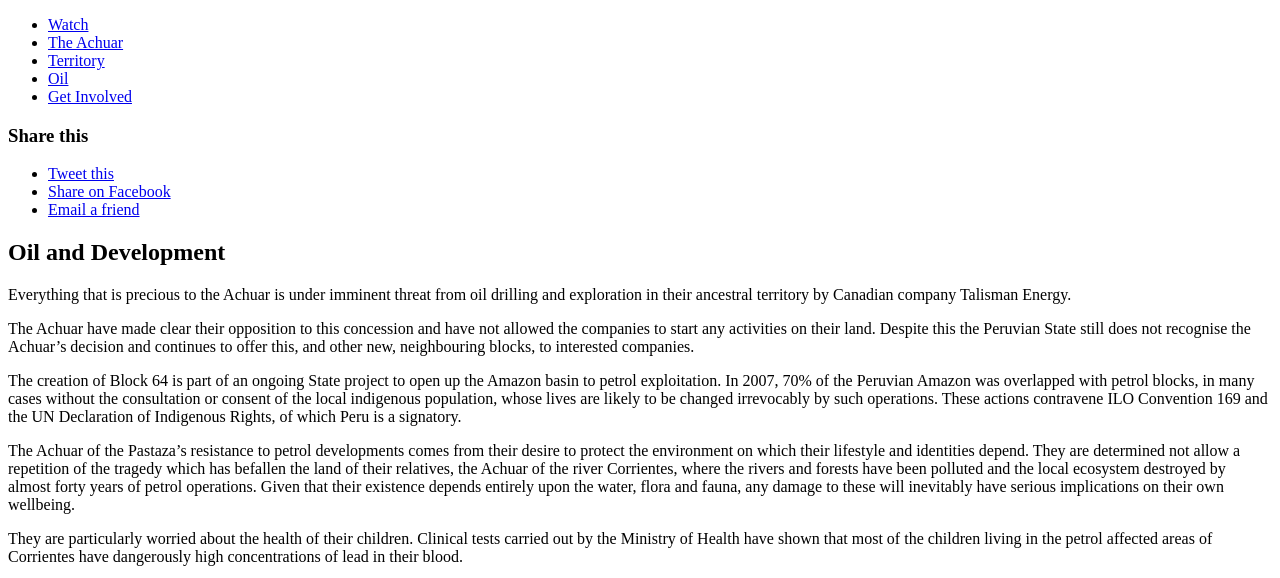
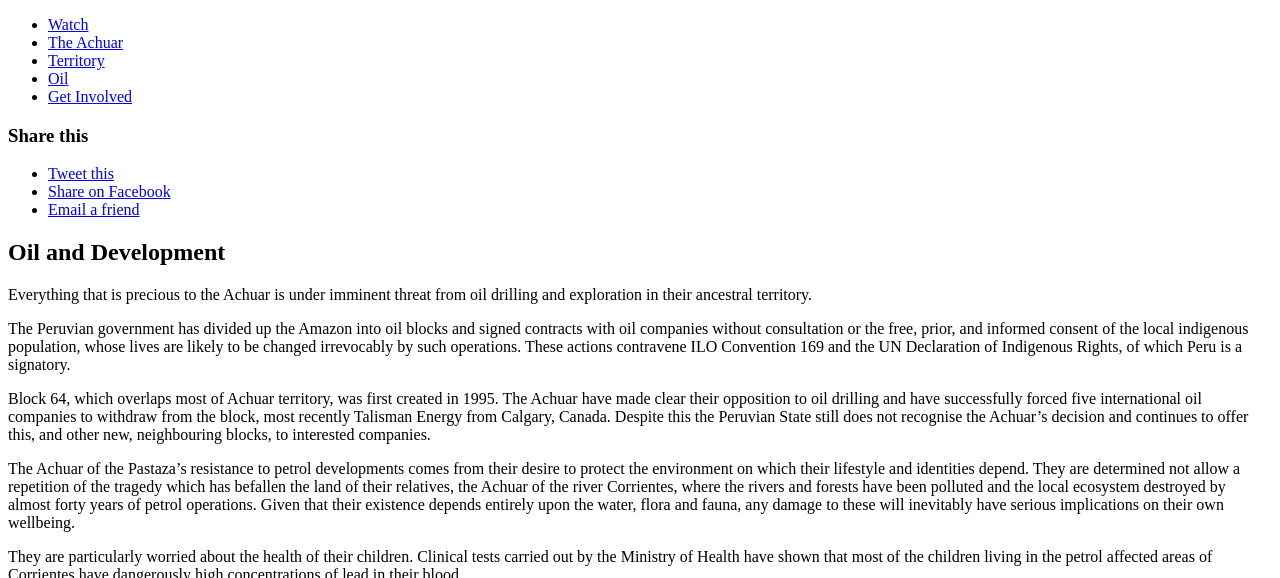
Before and after one commit to gmaclennan/achuarmovie, a Jekyll site: the page built from en/oil.md, in a window 1280 px wide and 900 px high, cut to the strip 0-578 px from the top of the window. Built offline with Jekyll 4.4.1, drawn with Linux system fonts in a browser that asks for light colours; Markdown is read by kramdown in place of the engine named in the settings.

Commit message:
updated text in oil section

```diff
--- a/en/oil.md
+++ b/en/oil.md
@@ -6,11 +6,11 @@ lang: en
 
 ##Oil and Development
 
-Everything that is precious to the Achuar is under imminent threat from oil drilling and exploration in their ancestral territory by Canadian company Talisman Energy.
+Everything that is precious to the Achuar is under imminent threat from oil drilling and exploration in their ancestral territory.
 
-The Achuar have made clear their opposition to this concession and have not allowed the companies to start any activities on their land. Despite this the Peruvian State still does not recognise the Achuar’s decision and continues to offer this, and other new, neighbouring blocks, to interested companies.
+The Peruvian government has divided up the Amazon into oil blocks and signed contracts with oil companies without consultation or the free, prior, and informed consent of the local indigenous population, whose lives are likely to be changed irrevocably by such operations. These actions contravene ILO Convention 169 and the UN Declaration of Indigenous Rights, of which Peru is a signatory.
 
-The creation of Block 64 is part of an ongoing State project to open up the Amazon basin to petrol exploitation. In 2007, 70% of the Peruvian Amazon was overlapped with petrol blocks, in many cases without the consultation or consent of the local indigenous population, whose lives are likely to be changed irrevocably by such operations. These actions contravene ILO Convention 169 and the UN Declaration of Indigenous Rights, of which Peru is a signatory.
+Block 64, which overlaps most of Achuar territory, was first created in 1995. The Achuar have made clear their opposition to oil drilling and have successfully forced five international oil companies to withdraw from the block, most recently Talisman Energy from Calgary, Canada. Despite this the Peruvian State still does not recognise the Achuar’s decision and continues to offer this, and other new, neighbouring blocks, to interested companies.
 
 The Achuar of the Pastaza’s resistance to petrol developments comes from their desire to protect the environment on which their lifestyle and identities depend. They are determined not allow a repetition of the tragedy which has befallen the land of their relatives, the Achuar of the river Corrientes, where the rivers and forests have been polluted and the local ecosystem destroyed by almost forty years of petrol operations. Given that their existence depends entirely upon the water, flora and fauna, any damage to these will inevitably have serious implications on their own wellbeing.
 
```
